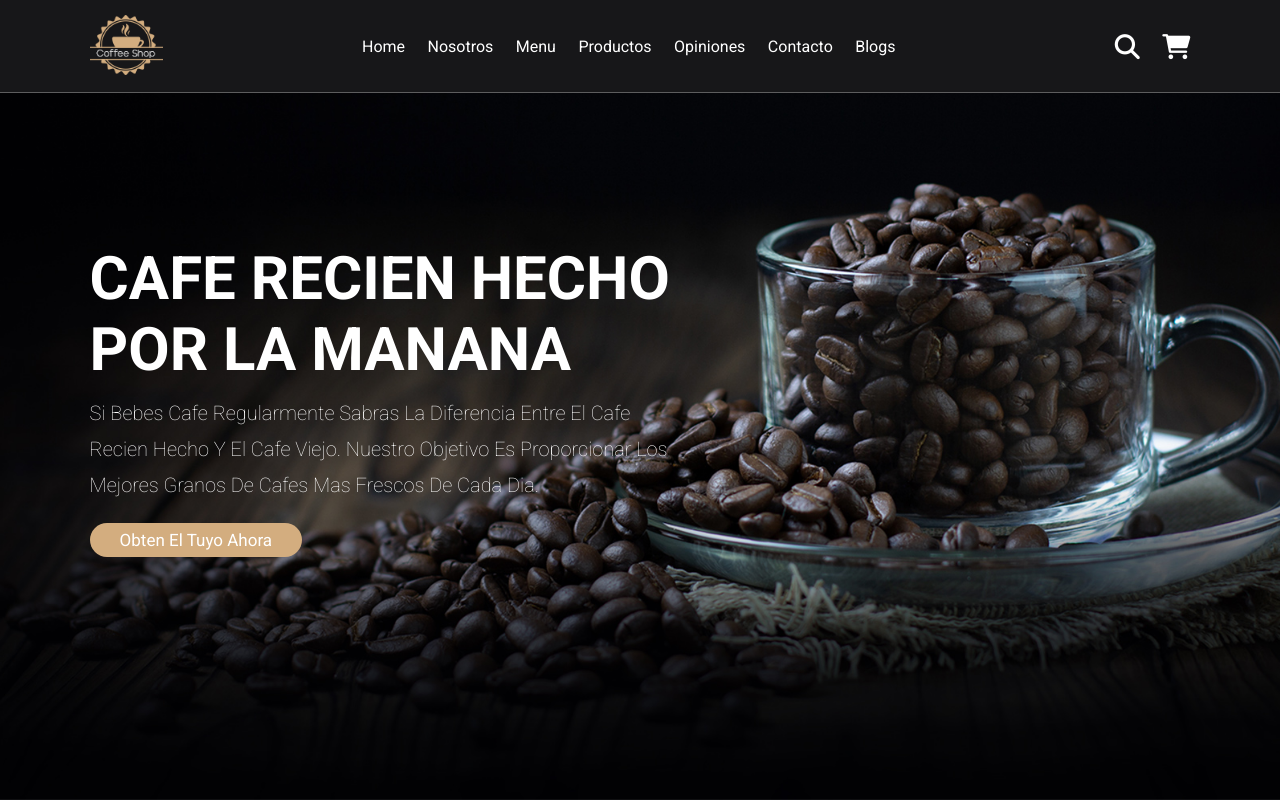
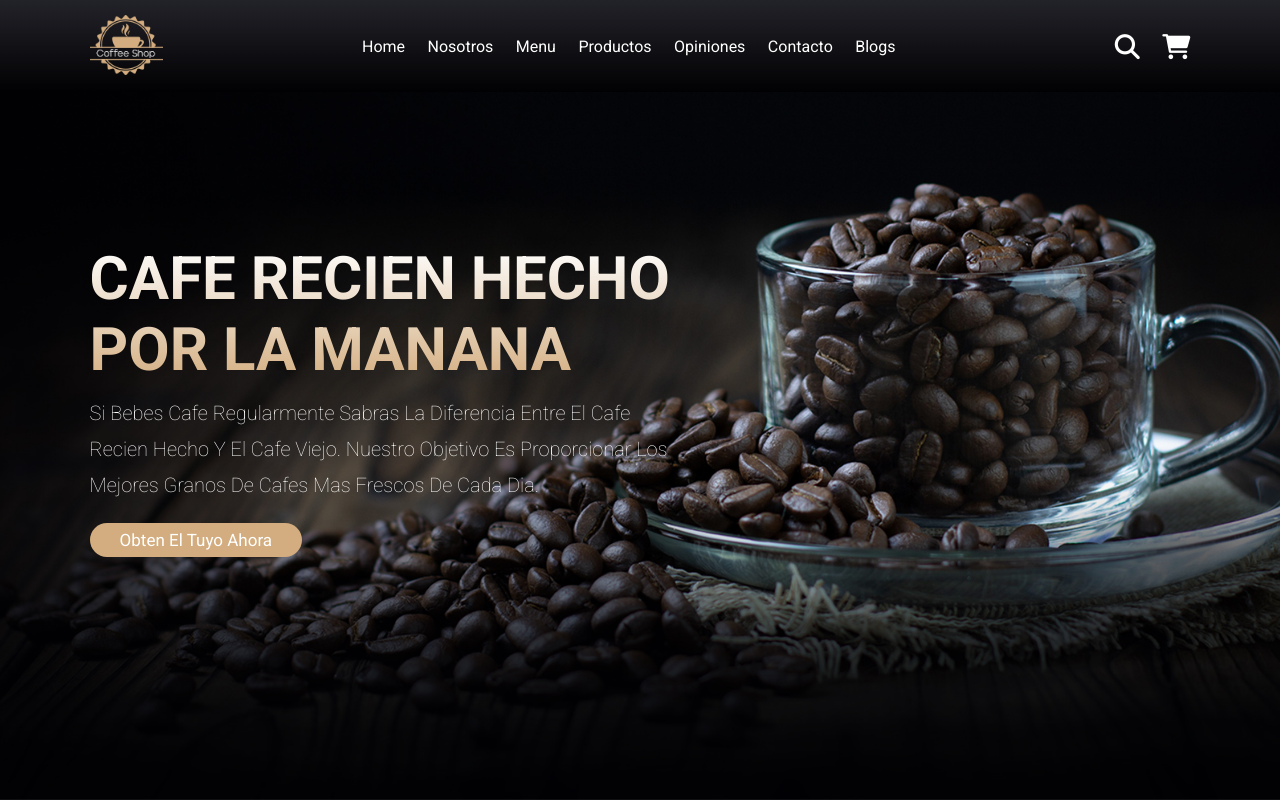
Before and after one commit to ArielZoni/Proyecto-Integrador-coffeeShop, a plain HTML site: page index.html in a window 1280 px wide. Shown: the top 800 px of the page. Drawn offline with Linux system fonts and the light colour scheme.

Commit message:
se gradientes

```diff
--- a/assets/styles.css
+++ b/assets/styles.css
@@ -52,12 +52,12 @@ section{
 }
 
 .header{
-    background: var(--nav);
+    background: linear-gradient(to bottom, #222229, var(--bg));
     display: flex;
     align-items: center;
     justify-content: space-between;
     padding: 1.5rem 7%;
-    border-bottom: var(--border);
+
     top: 0;
     left: 0%;
     right: 0;
@@ -216,7 +216,10 @@ section{
 .home .content h3{
     font-size: 6rem;
     text-transform: uppercase;
-    color: var(--nav-lks);
+    background: linear-gradient(to top, var(--main-color), var(--nav-lks));
+    background-clip: text;
+    -webkit-background-clip: text;
+    color: transparent;
 }
 
 .home .content p{
```
Also changed, not shown: assets/mediaqueries.css (added).
